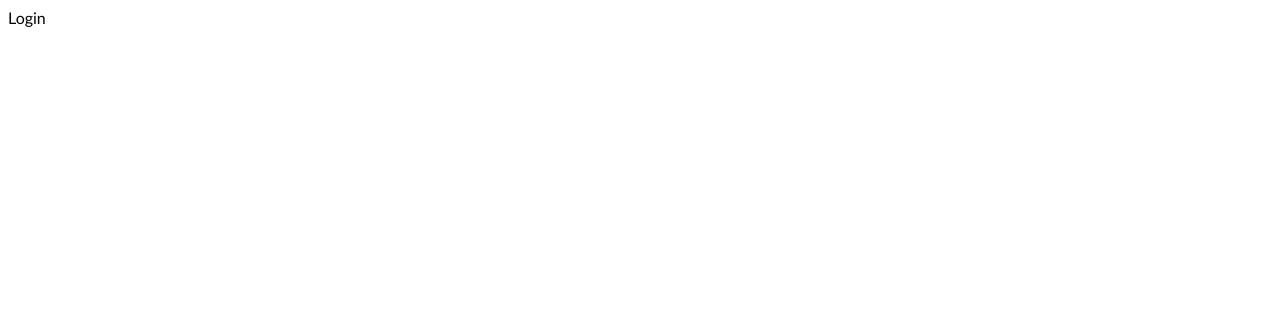
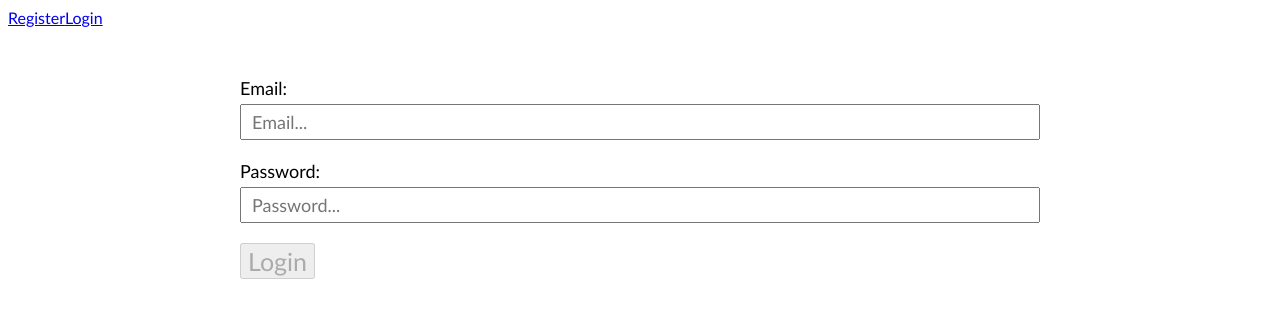
Before and after one commit to joseph99bg/ticket-system, a Vue app: page /login in a window 1280 px wide. Shown: the top 318 px of the page. Built offline with nearby package versions, Linux system fonts and the light colour scheme.

Commit message:
ADDED: Authorization

```diff
--- a/src/App.vue
+++ b/src/App.vue
@@ -1,5 +1,7 @@
 <template>
   <div id="app">
+    <router-link to="/">Register</router-link>
+    <router-link to="/login">Login</router-link>
     <router-view/>
   </div>
 </template>
--- a/src/mixins/auth.vue
+++ b/src/mixins/auth.vue
@@ -1,5 +1,6 @@
 <script>
   import axios from 'axios'
+  import authStore from '@/store/auth.js'
 
   export default {
     methods: {
@@ -16,6 +17,25 @@
               reject(err);
             })
         })
+      },
+      login(data) {
+        return new Promise((resolve, reject) => {
+          axios('http://taskapi.digitalsliven.com/api/login', {
+            method: 'POST',
+            data: data
+          })
+            .then(res => {
+              debugger;
+              let authToken = res.data.token;
+              axios.defaults.headers.common['Authorization'] = `Bearer ${authToken}`;
+              localStorage.setItem('auth-token', authToken);
+              authStore.setToken(authToken);
+              resolve(res);
+            })
+            .catch(err => {
+              reject(err);
+            })
+        })
       }
     }
   }
--- /dev/null
+++ b/src/mixins/tickets.vue
@@ -0,0 +1,26 @@
+<script>
+  import axios from 'axios'
+  import authStore from '@/store/auth.js'
+
+  if (authStore.userToken) {
+    axios.defaults.headers.common['Authorization'] = `Bearer ${authStore.userToken}`;
+  }
+
+  export default {
+    methods: {
+      getTickets() {
+        return new Promise((resolve, reject) => {
+          axios('http://taskapi.digitalsliven.com/api/tickets', {
+            method: 'GET'
+          })
+            .then(res => {
+              resolve(res);
+            })
+            .catch(err => {
+              reject(err);
+            })
+        })
+      }
+    }
+  }
+</script>
--- a/src/router/index.js
+++ b/src/router/index.js
@@ -2,6 +2,7 @@ import Vue from 'vue'
 import VueRouter from 'vue-router'
 import Register from '../views/Register'
 import Login from '../views/Login'
+import Tickets from '../views/Tickets'
 
 Vue.use(VueRouter)
 
@@ -15,6 +16,11 @@ const routes = [
     path: '/login',
     name: 'Login',
     component: Login
+  },
+  {
+    path: '/tickets',
+    name: 'Tickets',
+    component: Tickets
   }
 ]
 
--- /dev/null
+++ b/src/store/auth.js
@@ -0,0 +1,16 @@
+import Vue from 'vue'
+
+const authStore = new Vue({
+  data() {
+    return {
+      userToken: localStorage.getItem('auth-token') || null
+    }
+  },
+  methods: {
+    setToken(token) {
+      this.userToken = token;
+    }
+  }
+})
+
+export default authStore;
--- a/src/views/Login.vue
+++ b/src/views/Login.vue
@@ -1,15 +1,120 @@
 <template>
   <div class="login">
-    Login
+    <form @submit.prevent="loginHandler()">
+      <div class="field">
+        <label for="email">Email:</label>
+        <input type="email" id="email" placeholder="Email..." v-model="email" @input="$v.email.$touch()">
+        <div v-if="$v.email.$error">
+          <div class="field-error" v-if="!$v.email.required">Field is required</div>
+          <div class="field-error" v-if="!$v.email.email">Email is invalid</div>
+        </div>
+        <template v-if="errors && errors.email">
+          <div class="field-error" v-for="(error, index) in errors.email" :key="index">
+            {{error}}
+          </div>
+        </template>
+      </div>
+      <div class="field">
+        <label for="password">Password:</label>
+        <input type="password" id="password" placeholder="Password..." v-model="password" @input="$v.password.$touch()">
+        <!-- Vuelidate Errors -->
+        <div v-if="$v.password.$error">
+          <div class="field-error" v-if="!$v.password.required">Field is required</div>
+          <div class="field-error" v-if="!$v.password.minLength">Password should be at least 8 characters long</div>
+        </div>
+        <!-- API Errors -->
+        <template v-if="errors && errors.password">
+          <div class="field-error" v-for="(error, index) in errors.password" :key="index">
+            {{error}}
+          </div>
+        </template>
+      </div>
+      <button :disabled="$v.$invalid">Login</button>
+    </form>
   </div>
 </template>
 
 <script>
+  import authMixin from '@/mixins/auth'
+  import { required, email, minLength } from 'vuelidate/lib/validators'
+
   export default {
-    name: 'Login'
+    name: 'Login',
+    mixins: [authMixin],
+    data() {
+      return {
+        email: null,
+        password: null,
+        errors: null
+      }
+    },
+    methods: {
+      loginHandler() {
+        let dataToSend = {
+          email: this.email,
+          password: this.password
+        }
+
+        this.login(dataToSend)
+          .then(() => {
+            this.$router.push('/tickets');
+          })
+          .catch(err => {
+            this.errors = err.response.data.errors;
+            setTimeout(() => {
+              this.errors = null;
+            }, 5000);
+          })
+      }
+    },
+    validations: {
+      email: {
+        required,
+        email
+      },
+      password: {
+        required,
+        minLength: minLength(8)
+      }
+    }
   }
 </script>
 
 <style scoped>
+  form {
+    width: 800px;
+    margin: 50px auto;
+  }
 
+  .field {
+    width: 100%;
+    margin-bottom: 20px;
+  }
+
+  .field label {
+    display: block;
+    font-size: 18px;
+    margin-bottom: 5px;
+  }
+
+  .field input {
+    width: 100%;
+    font-size: 18px;
+    padding: 5px 10px;
+  }
+
+  .field-error {
+    border-radius: 8px;
+    border: 1px solid red;
+    background: rgb(255, 235, 235);
+    color: red;
+    padding: 5px 10px;
+    font-size: 18px;
+    margin-top: 5px;
+    text-align: center;
+  }
+
+  button {
+    font-size: 25px;
+  }
 </style>
--- a/src/views/Register.vue
+++ b/src/views/Register.vue
@@ -4,7 +4,9 @@
       <div class="field">
         <label for="name">Name:</label>
         <input type="text" id="name" placeholder="Name..." v-model="name" @input="$v.name.$touch()">
+        <div v-if="$v.name.$error">
           <div class="field-error" v-if="!$v.name.required">Field is required</div>
+        </div>
         <template v-if="errors && errors.name">
           <div class="field-error" v-for="(error, index) in errors.name" :key="index">
             {{error}}
@@ -14,8 +16,10 @@
       <div class="field">
         <label for="email">Email:</label>
         <input type="email" id="email" placeholder="Email..." v-model="email" @input="$v.email.$touch()">
+        <div v-if="$v.email.$error">
           <div class="field-error" v-if="!$v.email.required">Field is required</div>
           <div class="field-error" v-if="!$v.email.email">Email is invalid</div>
+        </div>
         <template v-if="errors && errors.email">
           <div class="field-error" v-for="(error, index) in errors.email" :key="index">
             {{error}}
@@ -25,8 +29,12 @@
       <div class="field">
         <label for="password">Password:</label>
         <input type="password" id="password" placeholder="Password..." v-model="password" @input="$v.password.$touch()">
+        <!-- Vuelidate Errors -->
+        <div v-if="$v.password.$error">
           <div class="field-error" v-if="!$v.password.required">Field is required</div>
           <div class="field-error" v-if="!$v.password.minLength">Password should be at least 8 characters long</div>
+        </div>
+        <!-- API Errors -->
         <template v-if="errors && errors.password">
           <div class="field-error" v-for="(error, index) in errors.password" :key="index">
             {{error}}
@@ -36,7 +44,9 @@
       <div class="field">
         <label for="confirm-password">Confirm Password:</label>
         <input type="password" id="confirm-password" placeholder="Confirm Password..." v-model="confirmPassword" @input="$v.confirmPassword.$touch()">
+        <div v-if="$v.confirmPassword.$error">
           <div class="field-error" v-if="!$v.confirmPassword.sameAsPassword">Passwords should match</div>
+        </div>
       </div>
       <button :disabled="$v.$invalid">Register</button>
     </form>
--- /dev/null
+++ b/src/views/Tickets.vue
@@ -0,0 +1,26 @@
+<template>
+  <div class="tickets">
+    Tickets
+  </div>
+</template>
+
+<script>
+  import ticketsMixin from '@/mixins/tickets'
+
+  export default {
+    name: 'Tickets',
+    mixins: [ticketsMixin],
+    methods: {
+      getTicketsHandler() {
+        this.getTickets();
+      }
+    },
+    mounted() {
+      this.getTicketsHandler();
+    }
+  }
+</script>
+
+<style scoped>
+
+</style>
```
Lines whose indentation alone changed are shown as unchanged.
